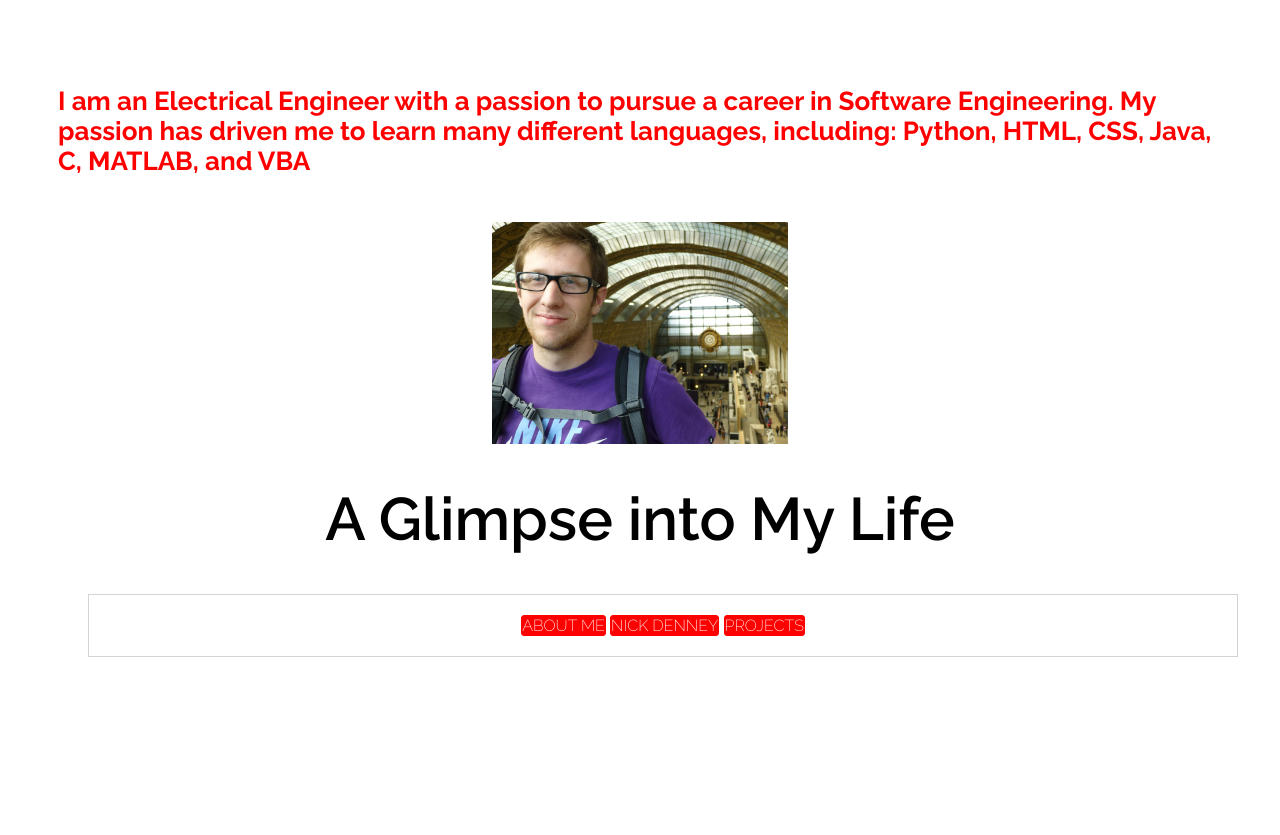
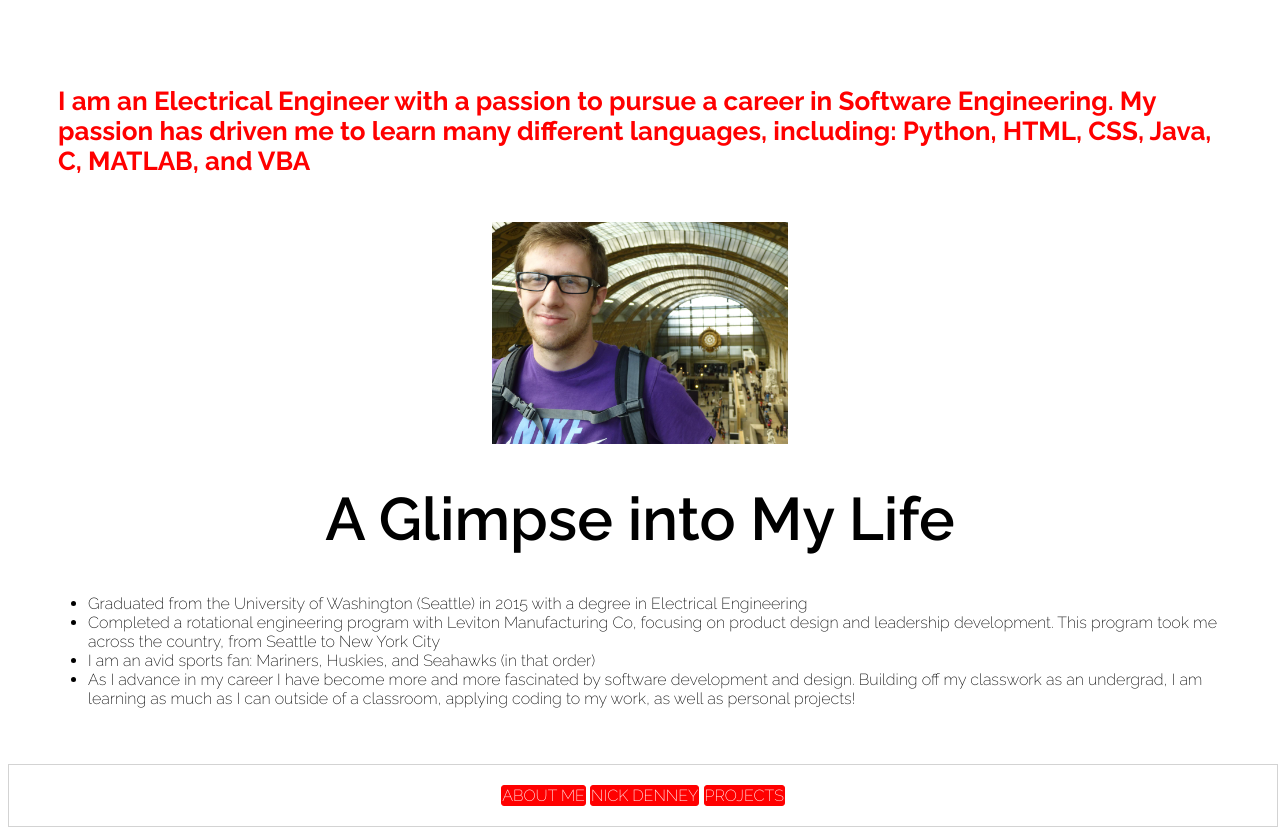
Before and after one commit to nickden3/nickden3-cc.github.io, a Jekyll site: the page aboutme.html, which Jekyll copies as it is, in a window 1280 px wide. Shown: the part 549-1384 px from the top of the page. Built offline with Jekyll 4.4.1, drawn with Linux system fonts in a browser that asks for light colours; before the commit the page ends 1270 px from its top, so only the background shows below that.

Commit message:
Update aboutme.html

```diff
--- a/aboutme.html
+++ b/aboutme.html
@@ -29,7 +29,7 @@
     <img id= "biopic" src='bio pic.jpg'>
 
     <h1 class="abouth1">A Glimpse into My Life</h1>
-    <ul class = "projects>
+    <ul class = "projectDesc">
       <li>Graduated from the University of Washington (Seattle) in 2015 with a degree in Electrical Engineering</li>
       <li>Completed a rotational engineering program with Leviton Manufacturing Co, focusing on product design and leadership development.
           This program took me across the country, from Seattle to New York City</li>
```
